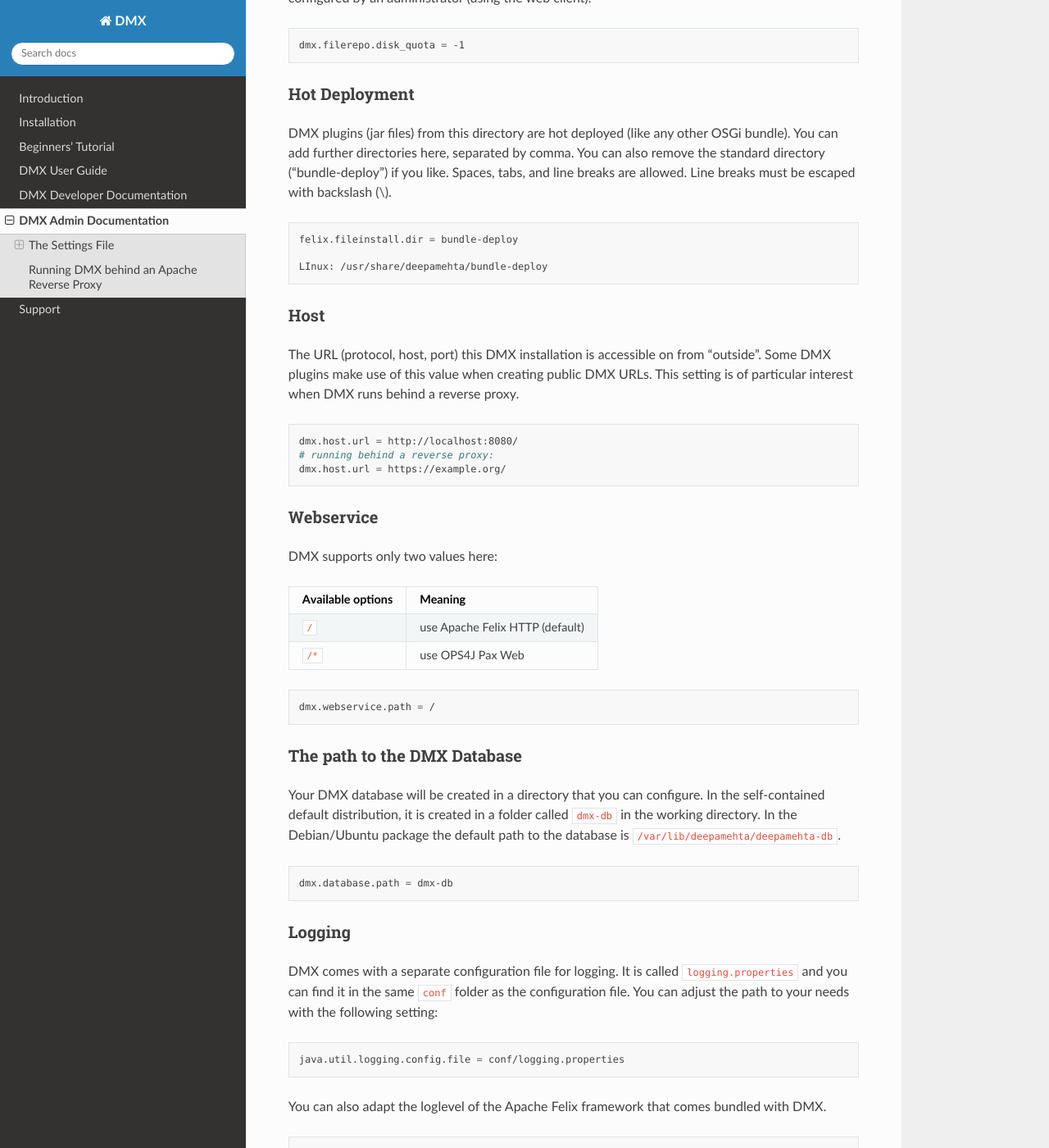
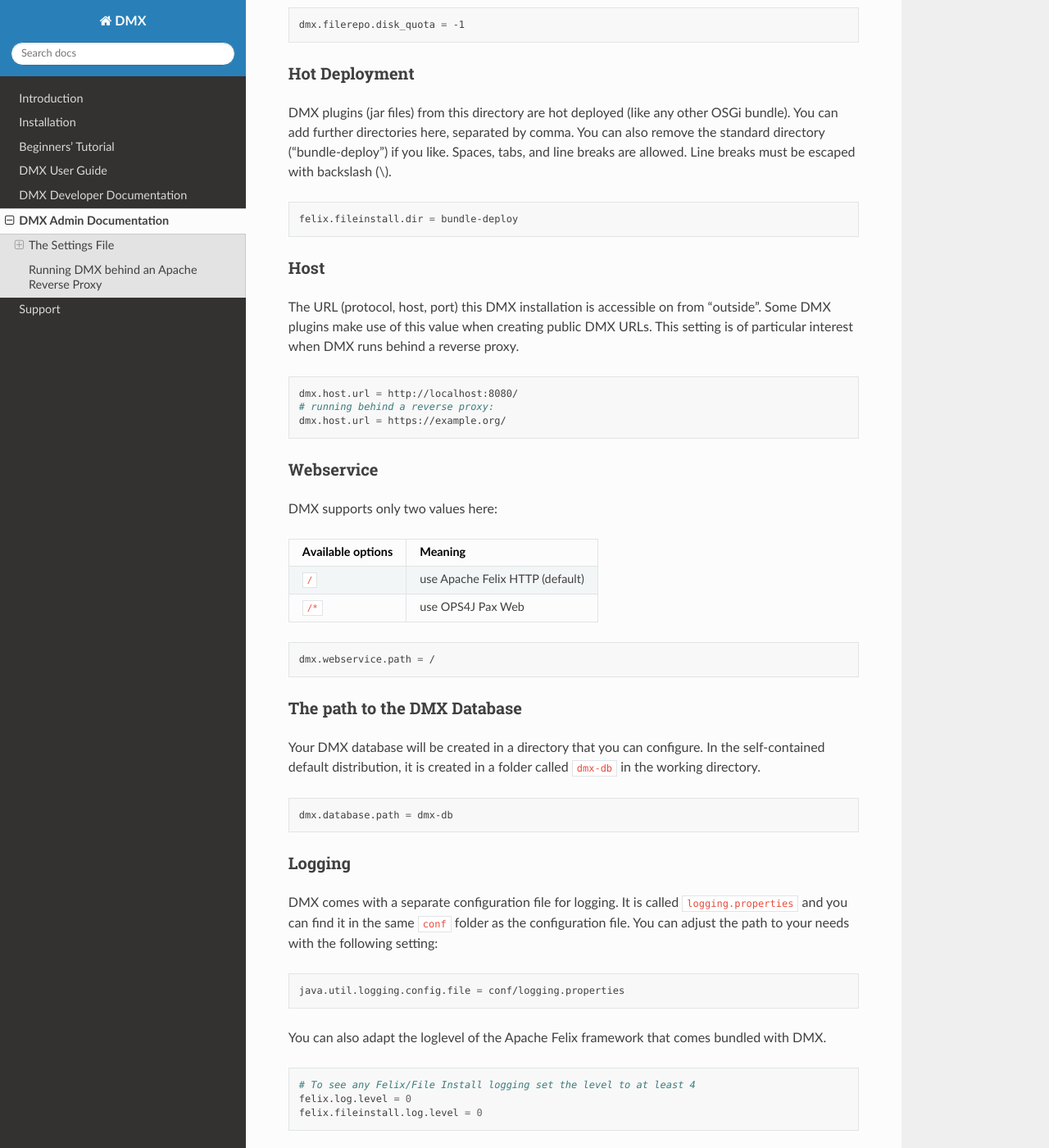
Before and after one commit to dmx-systems/dmx-documentation, a Sphinx documentation site: the page built from docs/admin.rst, in a window 1280 px wide and 1400 px high, scrolled down 3187 px. Shown: the whole window at 82% size. Built offline with Sphinx 7.4.7 and the Read the Docs theme 2.0.0, drawn with Linux system fonts in a browser that asks for light colours; some of the changed text lies outside the part shown.

Commit message:
Removed deviations specific to the Debian/Ubuntu package as per https://git.dmx.systems/dmx-platform/dmx-documentation/commit/0bfd16a4be01f744a169ce9694d9e71a50bd8f72#note_8614

```diff
--- a/docs/admin.rst
+++ b/docs/admin.rst
@@ -9,7 +9,6 @@
 *****************
 
 The DMX settings file is located in ``conf/config.properties``.
-If you are using the Debian/Ubuntu package, it is in ``/etc/deepamehta/deepamehta.conf``.
 The settings are basically explained inline in the comments, too.
 
 The Webserver
@@ -187,8 +186,6 @@
 
    felix.fileinstall.dir = bundle-deploy
 
-   LInux: /usr/share/deepamehta/bundle-deploy
-
 
 Host
 ====
@@ -225,7 +222,6 @@
 
 Your DMX database will be created in a directory that you can configure.
 In the self-contained default distribution, it is created in a folder called ``dmx-db`` in the working directory.
-In the Debian/Ubuntu package the default path to the database is ``/var/lib/deepamehta/deepamehta-db``.
 
 .. code:: bash
 
```
